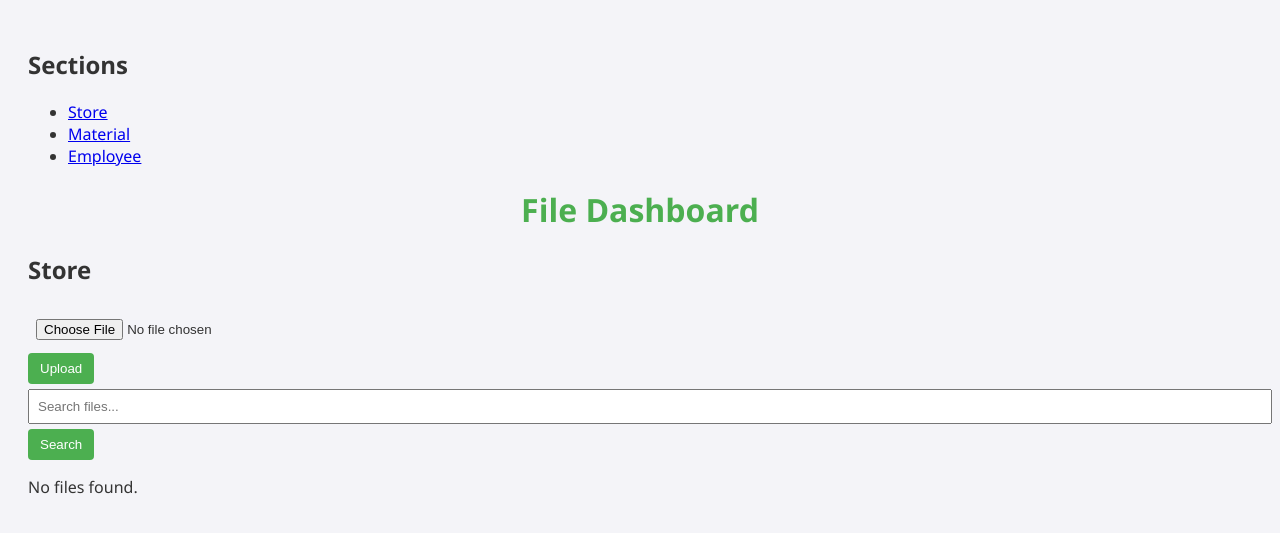
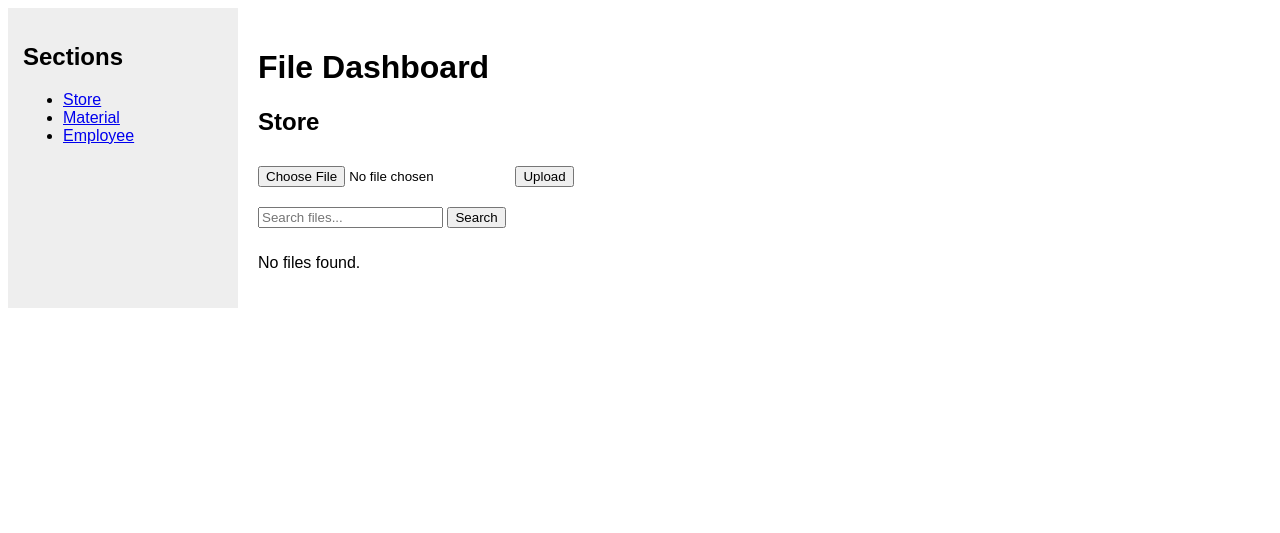
Before and after one commit to Muttu93/Final_Dashboard, a Flask app: page /dashboard/Store in a window 1280 px wide. Shown: the top 533 px of the page. Run offline with Flask 3, Linux system fonts and the light colour scheme.

Commit message:
Update style.css

```diff
--- a/static/style.css
+++ b/static/style.css
@@ -1,62 +1,32 @@
 body {
-    font-family: 'Segoe UI', sans-serif;
-    background: #f4f4f8;
-    color: #333;
+    font-family: Arial, sans-serif;
+    display: flex;
+}
+
+.sidebar {
+    width: 200px;
+    background: #eee;
+    padding: 15px;
+}
+
+.main {
+    flex-grow: 1;
     padding: 20px;
 }
 
-h1 {
-    text-align: center;
-    color: #4CAF50;
+table {
+    width: 100%;
+    border-collapse: collapse;
 }
 
-.section-link {
-    background: #4CAF50;
-    color: #fff;
-    padding: 8px 12px;
-    margin: 5px;
-    border-radius: 5px;
-    text-decoration: none;
+td, th {
+    padding: 8px;
+    border: 1px solid #ddd;
 }
 
-.section-link:hover {
-    background: #45a049;
+input[type="text"], input[type="file"] {
+    margin: 10px 0;
 }
 
-.file-card {
-    background: #fff;
-    border: 1px solid #ddd;
-    margin: 10px;
-    padding: 10px;
-    border-radius: 5px;
-}
-
-button {
-    background: #4CAF50;
-    color: white;
-    border: none;
-    padding: 8px 12px;
-    border-radius: 4px;
-    cursor: pointer;
-}
-
-button:hover {
-    background: #45a049;
-}
-
-input[type="text"], input[type="file"], textarea {
-    width: 100%;
-    padding: 8px;
-    margin: 5px 0;
-}
-
-.flashes li {
-    list-style: none;
-    padding: 10px;
-    margin: 5px 0;
-    border-radius: 4px;
-}
-
-.flashes .success { background: #d4edda; color: #155724; }
-.flashes .danger { background: #f8d7da; color: #721c24; }
-.flashes .warning { background: #fff3cd; color: #856404; }
+.flash.success { color: green; }
+.flash.error { color: red; }
```
